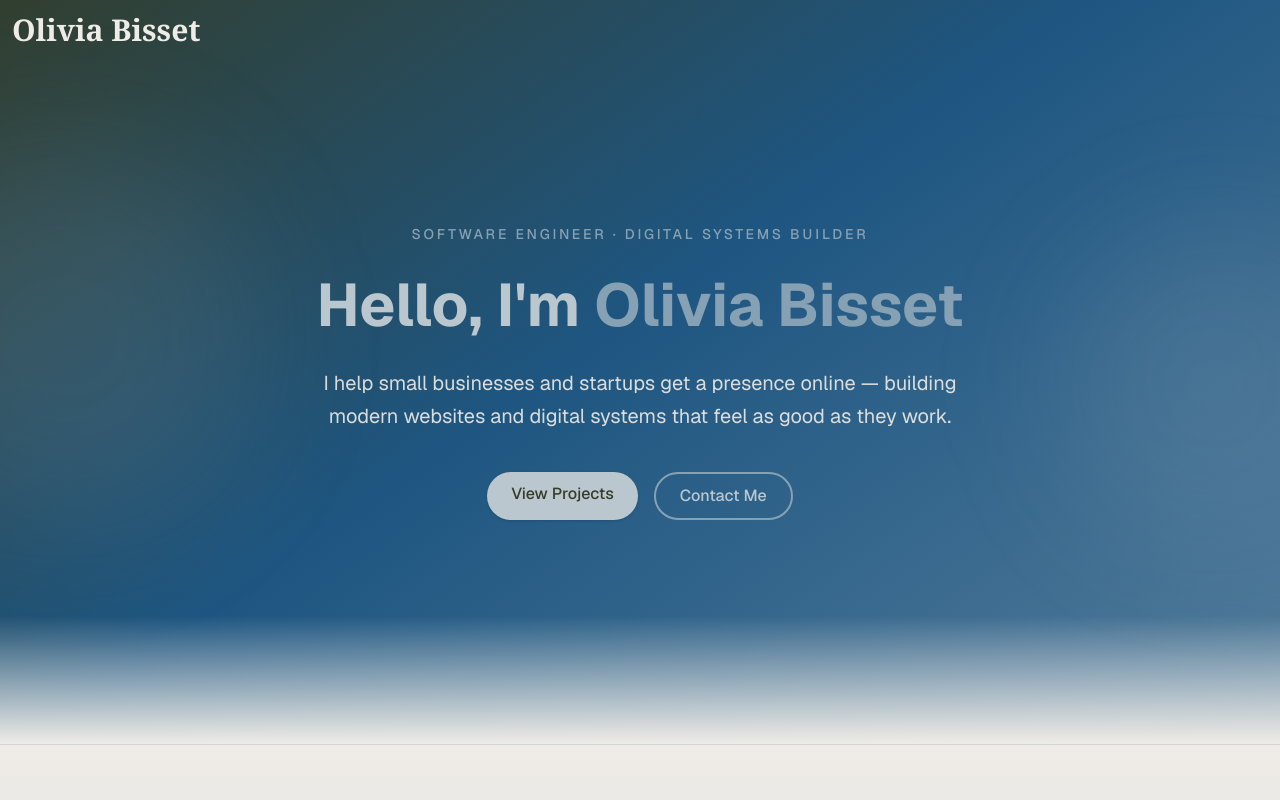
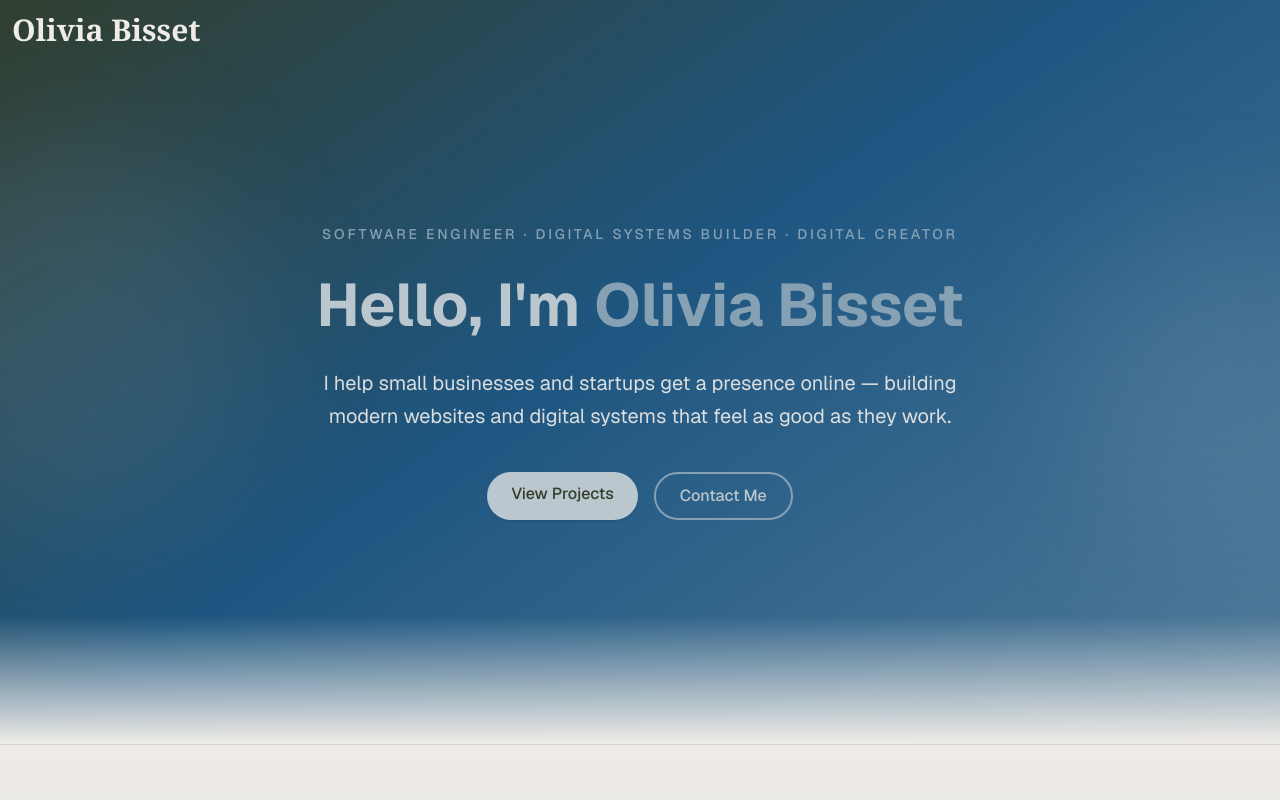
Before and after one commit to LemonadeCodeGirl/OliviaBissetDotCom, a Next.js app in the folder my-app/: page / in a window 1280 px wide. Shown: the top 800 px of the page. Built offline with nearby package versions, Linux system fonts and the light colour scheme.

Commit message:
Update page.tsx

```diff
--- a/my-app/app/page.tsx
+++ b/my-app/app/page.tsx
@@ -340,7 +340,7 @@ export default function Home() {
 
           <div className="relative z-10 mx-auto max-w-4xl space-y-6 px-6 py-16 text-center md:py-24">
             <p className="text-sm font-medium uppercase tracking-[0.2em] text-accent-muted">
-              Software Engineer · Digital Systems Builder
+              Software Engineer · Digital Systems Builder · Digital Creator
             </p>
             <h1
               id="hero-heading"
```
